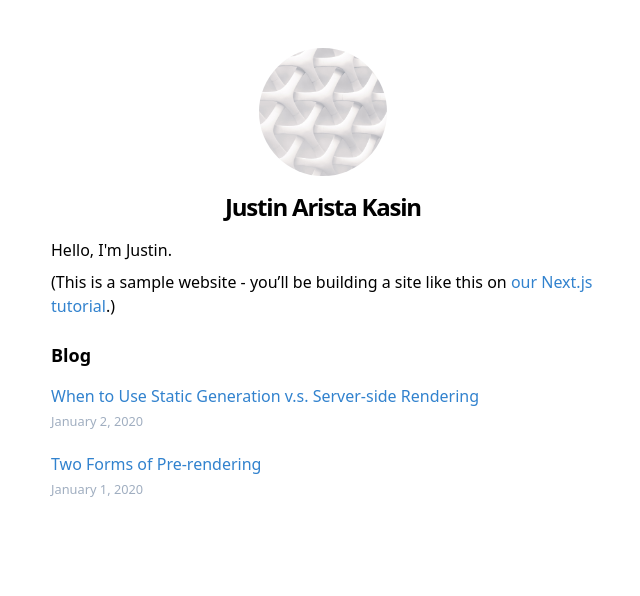
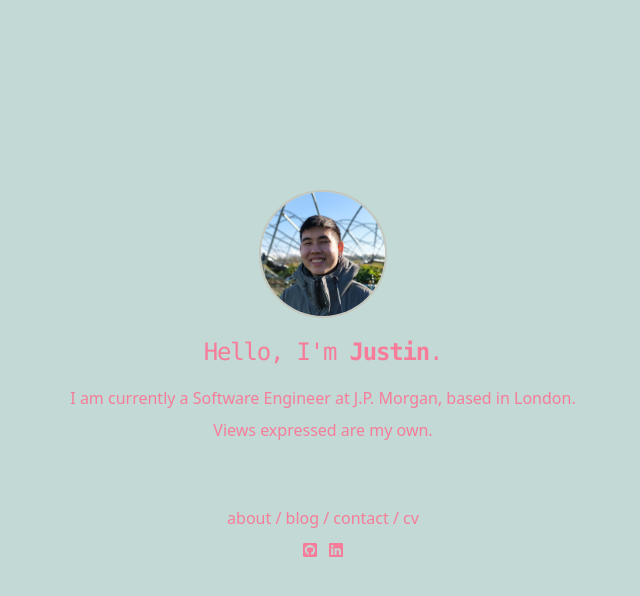
Before and after one commit to zegheim/aristakas.in, a Next.js app: page / in a window 1280 px wide. Shown: the top 596 px of the page, without its empty margins (317-957 px from the left). Built offline with nearby package versions, Linux system fonts and the light colour scheme.

Commit message:
finished homepage; link doesn't work

```diff
--- a/package.json
+++ b/package.json
@@ -7,6 +7,10 @@
     "start": "next start"
   },
   "dependencies": {
+    "@fortawesome/fontawesome-svg-core": "^1.2.30",
+    "@fortawesome/free-brands-svg-icons": "^5.14.0",
+    "@fortawesome/free-solid-svg-icons": "^5.14.0",
+    "@fortawesome/react-fontawesome": "^0.1.11",
     "date-fns": "^2.16.1",
     "gray-matter": "^4.0.2",
     "next": "latest",
--- a/pages/index.js
+++ b/pages/index.js
@@ -3,6 +3,8 @@ import Link from "next/link";
 
 import Date from "../src/components/date";
 import Layout, { siteTitle } from "../src/components/layout";
+import Navbar from "../src/components/navbar";
+import SocialIcons from "../src/components/social-icons";
 import { getSortedPostsData } from "../src/lib/posts";
 
 const IndexPage = ({ allPostsData }) => (
@@ -10,14 +12,18 @@ const IndexPage = ({ allPostsData }) => (
     <Head>
       <title>{siteTitle}</title>
     </Head>
-    <section className="text-base leading-normal">
-      <p>Hello, I'm Justin.</p>
-      <p>
-        (This is a sample website - you’ll be building a site like this on{" "}
-        <a href="https://nextjs.org/learn">our Next.js tutorial</a>.)
-      </p>
+    <section className="text-primary text-center px-4">
+      <h1 className="text-2xl font-mono tracking-tighter mb-4">
+        Hello, I'm <strong>Justin</strong>.
+      </h1>
+      <p>I am currently a Software Engineer at J.P. Morgan, based in London.</p>
+      <p>Views expressed are my own.</p>
     </section>
-    <section className="text-base leading-normal pt-px">
+    <section className="text-primary mt-16 flex flex-col items-center">
+      <Navbar home />
+      <SocialIcons />
+    </section>
+    {/* <section className="text-base leading-normal pt-px">
       <h2 className="text-lg font-bold leading-snug my-4 mx-0">Blog</h2>
       <ul className="list-none p-0 m-0">
         {allPostsData.map(({ id, date, title }) => (
@@ -32,7 +38,7 @@ const IndexPage = ({ allPostsData }) => (
           </li>
         ))}
       </ul>
-    </section>
+    </section> */}
   </Layout>
 );
 
--- a/src/components/header.js
+++ b/src/components/header.js
@@ -1,4 +1,6 @@
 import Link from "next/link";
+
+import Navbar from "../components/navbar";
 
 const links = [
   { href: "https://github.com/vercel/next.js", label: "GitHub" },
@@ -12,24 +14,21 @@ const ProfilePicture = ({ name, className }) => (
 const Header = ({ home, name }) => (
   <header className="flex flex-col items-center">
     {home ? (
-      <>
-        <ProfilePicture name={name} className="w-32 h-32 rounded-full" />
-        <h1 className="text-2xl leading-tight font-extrabold tracking-tighter my-4 mx-0">
-          {name}
-        </h1>
-      </>
+      <ProfilePicture
+        name={name}
+        className="w-32 h-32 rounded-full mb-4 border-tertiary border-2"
+      />
     ) : (
       <>
         <Link href="/">
           <a>
-            <ProfilePicture name={name} className="w-24 h-24 rounded-full" />
+            <ProfilePicture
+              name={name}
+              className="w-24 h-24 rounded-full mb-4 border-tertiary border-2"
+            />
           </a>
         </Link>
-        <h2 className="text-lg font-bold leading-snug my-4 mx-0">
-          <Link href="/">
-            <a className="text-inherit">{name}</a>
-          </Link>
-        </h2>
+        <Navbar />
       </>
     )}
   </header>
--- a/src/components/layout.js
+++ b/src/components/layout.js
@@ -7,7 +7,11 @@ const name = "Justin Arista Kasin";
 const siteTitle = "Next.js sample website";
 
 const Layout = ({ children, home }) => (
-  <div className="container">
+  <div
+    className={`min-h-screen min-w-screen flex flex-col ${
+      home ? "justify-center" : "justify-start"
+    }`}
+  >
     <Head>
       <meta
         name="description"
@@ -22,6 +26,7 @@ const Layout = ({ children, home }) => (
       <meta name="og:title" content={siteTitle} />
       <meta name="twitter:card" content="summary_large_image" />
     </Head>
+    <div className="container">
       <Header name={name} home={home} />
       <main>{children}</main>
       {!home && (
@@ -32,6 +37,7 @@ const Layout = ({ children, home }) => (
         </div>
       )}
     </div>
+  </div>
 );
 
 export default Layout;
--- /dev/null
+++ b/src/components/navbar.js
@@ -0,0 +1,21 @@
+import Link from "next/link";
+const Navbar = ({ home }) => (
+  <div className={`w-full flex justify-center ${home ? "mb-2" : "mb-6"}`}>
+    <navbar className="text-primary">
+      <Link href="/about">
+        <a>about</a>
+      </Link>{" "}
+      /{" "}
+      <Link href="/blog">
+        <a>blog</a>
+      </Link>{" "}
+      /{" "}
+      <Link href="/contact">
+        <a>contact</a>
+      </Link>{" "}
+      / <a>cv</a>
+    </navbar>
+  </div>
+);
+
+export default Navbar;
--- /dev/null
+++ b/src/components/social-icons.js
@@ -0,0 +1,15 @@
+import { FontAwesomeIcon } from "@fortawesome/react-fontawesome";
+import { faGithubSquare, faLinkedin } from "@fortawesome/free-brands-svg-icons";
+
+const SocialIcons = () => (
+  <div>
+    <a href="https://linkedin.com/in/justinarista">
+      <FontAwesomeIcon icon={faGithubSquare} className="mr-3" />
+    </a>
+    <a href="https://github.com/zegheim">
+      <FontAwesomeIcon icon={faLinkedin} />
+    </a>
+  </div>
+);
+
+export default SocialIcons;
--- a/src/styles/index.css
+++ b/src/styles/index.css
@@ -3,12 +3,12 @@
 
 /* Write your own custom base styles here */
 @layer base {
+  html {
+    @apply bg-background;
+  }
+
   p {
     @apply mb-2;
-  }
-
-  a {
-    @apply text-blue-600;
   }
 
   ul {
```
Also changed, not shown: public/images/profile.jpg, 1 other file (tests, documents, lock files or other folders). Lines whose indentation alone changed are shown as unchanged.
